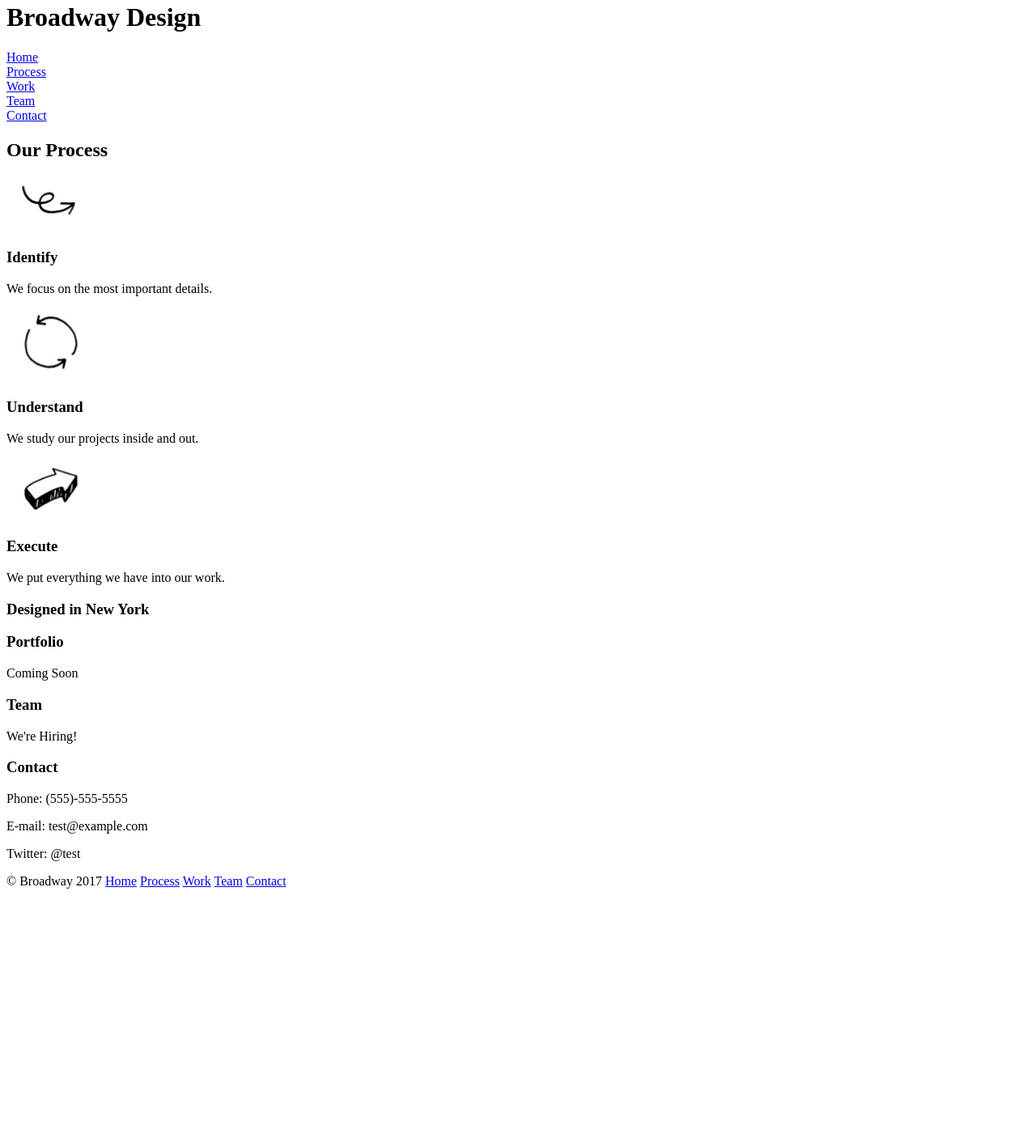
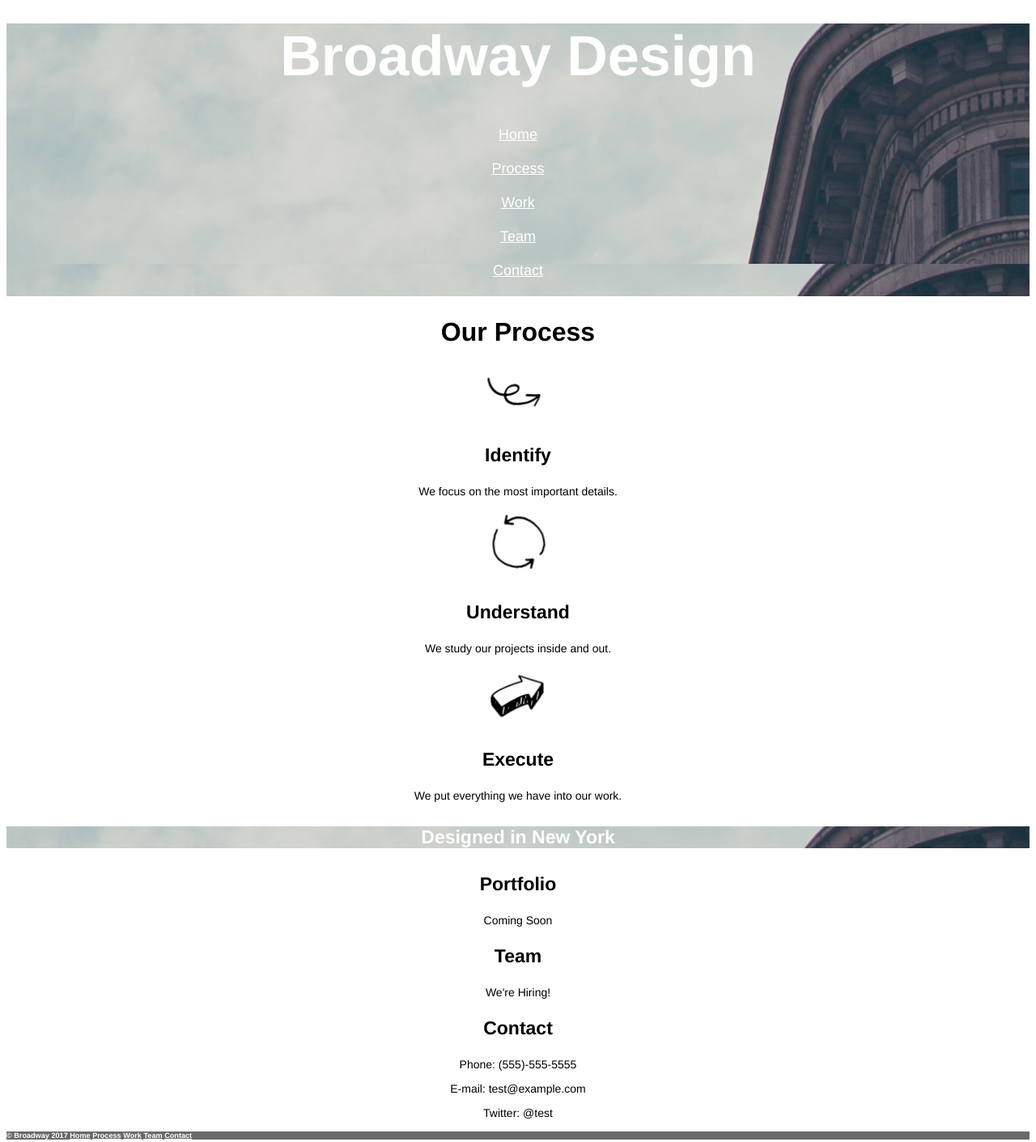
Before and after one commit to jotters/broadway, a plain HTML site: page index.html in a window 1280 px wide. Shown: the part 18-1429 px from the top of the page at 81% size. Before the commit the page ends 1132 px from the top, so only its background shows below. Drawn offline with Linux system fonts and the light colour scheme.

Commit message:
Finish html and css

```diff
--- a/index.html
+++ b/index.html
@@ -12,11 +12,11 @@
     <div class="home">
       <h1>Broadway Design</h1>
         <nav>
-          <a href="#home">Home</a><br>
-          <a href="#process">Process</a><br>
-          <a href="#work">Work</a><br>
-          <a href="#team">Team</a><br>
-          <a href="#contact">Contact</a><br>
+          <a href="#home">Home</a><br><br>
+          <a href="#process">Process</a><br><br>
+          <a href="#work">Work</a><br><br>
+          <a href="#team">Team</a><br><br>
+          <a href="#contact">Contact</a><br><br>
         </nav>
       </div>
 
@@ -39,7 +39,7 @@
     <!-- Divider Section -->
 
     <div class="divider">
-      <h3>Designed in New York</h3>
+      <h4>Designed in New York</h4>
     </div>
 
     <!-- Example Section -->
@@ -62,13 +62,13 @@
     <!-- Footer -->
 
     <div class="footer">
-      <p>© Broadway 2017
+      <h5>© Broadway 2017
         <a href="#home">Home</a>
         <a href="#process">Process</a>
         <a href="#work">Work</a>
         <a href="#team">Team</a>
         <a href="#contact">Contact</a>
-      </p>
+      </h5>
     </div>
   </body>
 </html>
--- a/resources/css/index.css
+++ b/resources/css/index.css
@@ -0,0 +1,51 @@
+html {
+  text-align: center;
+}
+
+h1 {
+  font-family: Helvetica;
+  font-size: 70px;
+  font-weight: bold;
+  color: white;
+}
+nav {
+  font-family: Helvetica;
+  font-size: 18px;
+}
+.divider, .home{
+  background-image: url(images/header.png);
+}
+a {
+  color: white;
+}
+
+h2 {
+  font-family: Helvetica;
+  font-size: 32px;
+  font-weight: bold;
+}
+
+h3 {
+  font-family: Helvetica;
+  font-size: 23px;
+  font-weight: bold;
+}
+p {
+  font-family: Helvetica;
+  font-size: 14px;
+}
+
+.divider {
+  font-family: Helvetica;
+  font-size: 23px;
+  font-weight: bold;
+  color: white;
+}
+
+.footer {
+  font-family: Helvetica;
+  font-size: 11px;
+  color: white;
+  background-color: dimgray;
+  text-align: left;
+}
```
Also changed, not shown: resources/css/images/header.png (renamed from resources/image/header.png), 5 other files.
